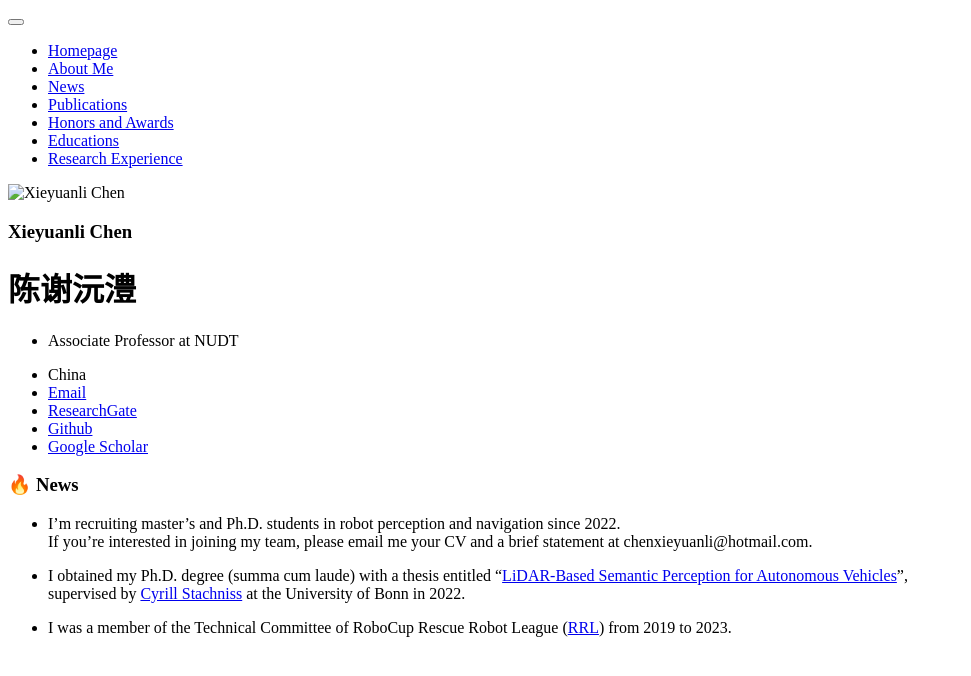
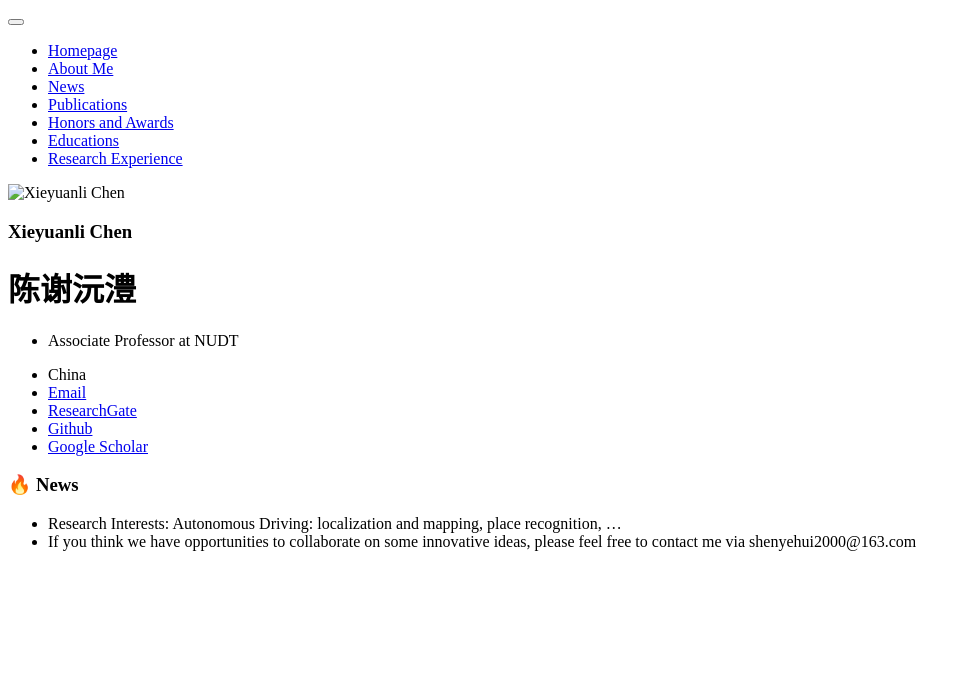
Before and after one commit to shenyehui/Shen-Yehui.github.io, a Jekyll site: the page built from _pages/includes/news.md, in a window 1280 px wide. Shown: the top 676 px of the page, without its empty margins (0-971 px from the left). Built offline with Jekyll 4.4.1, drawn with Linux system fonts in a browser that asks for light colours; our own code applies the rules of GitHub Pages for plain Markdown files.

Commit message:
Update news.md

```diff
--- a/_pages/includes/news.md
+++ b/_pages/includes/news.md
@@ -3,10 +3,5 @@
 
 # 🔥 News
 
-- I'm recruiting master's and Ph.D. students in robot perception and navigation since 2022.
-  If you’re interested in joining my team, please email me your CV and a brief statement at chenxieyuanli@hotmail.com.
-
-- I obtained my Ph.D. degree (summa cum laude) with a thesis entitled “[LiDAR-Based Semantic Perception for Autonomous Vehicles](https://hdl.handle.net/20.500.11811/10228)”,
-  supervised by [Cyrill Stachniss](https://www.ipb.uni-bonn.de/people/cyrill-stachniss/index.html) at the University of Bonn in 2022.
-
-- I was a member of the Technical Committee of RoboCup Rescue Robot League ([RRL](https://rrl.robocup.org/)) from 2019 to 2023.
+- Research Interests: Autonomous Driving: localization and mapping, place recognition, ...
+- If you think we have opportunities to collaborate on some innovative ideas, please feel free to contact me via shenyehui2000@163.com
```
